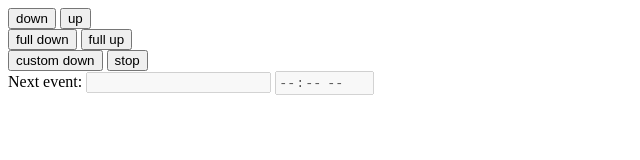
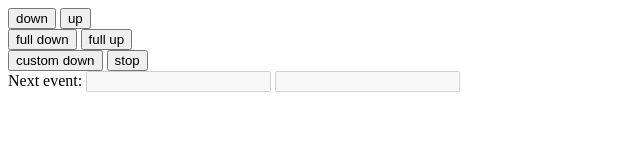
Before and after one commit to DiarmuidKelly/shutters, a plain HTML site: page src/static/index.html in a window 1280 px wide. Shown: the full height of the page, 0-640 px from the left. Drawn offline with Linux system fonts and the light colour scheme; no server answers.

Commit message:
front end

```diff
--- a/src/static/index.html
+++ b/src/static/index.html
@@ -17,7 +17,7 @@
     <br />
     <label for="appt">Next event:</label>
     <input type="text" disabled id="appa" name="appa">
-    <input type="time" disabled id="appt" name="appt">
+    <input type="text" disabled id="appt" name="appt">
 </body>
 
 </html>
--- a/src/static/script.js
+++ b/src/static/script.js
@@ -32,7 +32,6 @@ async function custom_down() {
 window.onload = async function () {
     const response = await fetch('/open-time')
     data = await response.json();
-    console.log(data);
     document.getElementById('appt').value = data['data'][0];
     document.getElementById('appa').value = data['data'][1];
 
```
